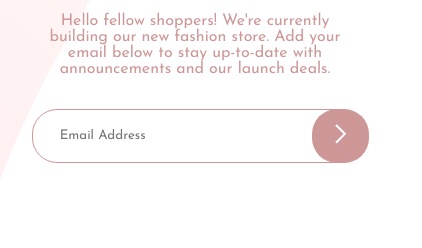
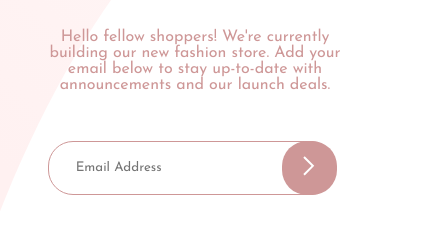
Before and after one commit to 987456987/base-apparel-coming-soon, a plain HTML site: page index.html in a window 390 px wide. Shown: the part 566-814 px from the top of the page, 422 px wide, since content can reach past the window. Drawn offline with Linux system fonts and the light colour scheme.

Commit message:
More padding fixes

```diff
--- a/style.css
+++ b/style.css
@@ -48,6 +48,7 @@
     font-size: 16px;
     font-weight: 400;
     max-width: 450px;
+    padding: 2em 0;
 }
 
 .form-email{
@@ -102,10 +103,10 @@
     .text{
         text-align: center;
         margin: auto;
-        padding: 1em 2em;
+        padding: 2em 2em;
     }
     .form-email{
-        margin-left: 2em;
+        padding-left: 3em;
     }
 
 }
```
